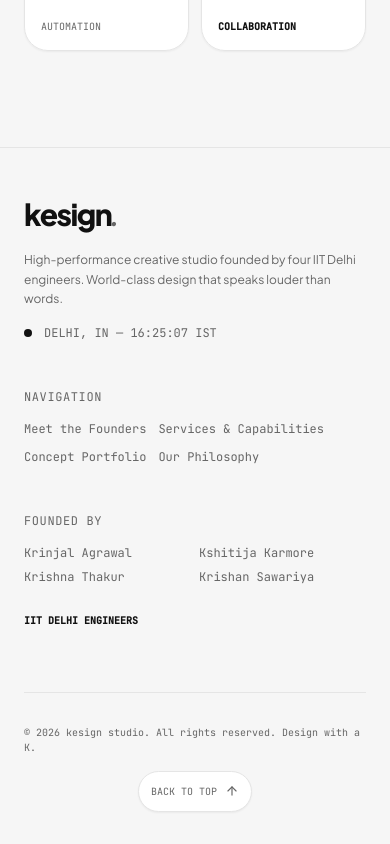
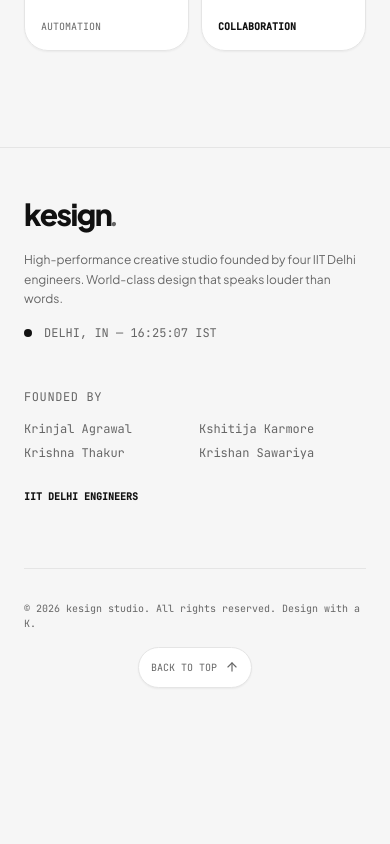
Before and after one commit to kinzyy04/kesign, a React (Vite) app: page / in a window 390 px wide. Shown: the part 7721-8565 px from the top of the page. After the commit the page ends 8441 px from the top, so only its background shows below. Built offline with nearby package versions, Linux system fonts and the light colour scheme.

Commit message:
Remove footer navigation links and work ribbon navbar item

```diff
--- a/src/components/Footer.jsx
+++ b/src/components/Footer.jsx
@@ -24,7 +24,7 @@ export const Footer = () => {
       <div className="max-w-7xl mx-auto px-6 sm:px-8">
         <div className="grid grid-cols-1 md:grid-cols-12 gap-12 pb-16 border-b border-[#E5E5E5]">
           {/* Brand Col */}
-          <div className="md:col-span-5 space-y-4">
+          <div className="md:col-span-6 space-y-4">
             <a href="#" className="inline-block text-3xl sm:text-4xl font-extrabold tracking-tighter text-[#111111]">
               kesign<span className="font-serif-italic text-[#666666]">.</span>
             </a>
@@ -37,20 +37,9 @@ export const Footer = () => {
             </div>
           </div>
 
-          {/* Quick Nav Col */}
-          <div className="md:col-span-3 space-y-3">
-            <div className="text-xs font-mono text-[#666666] uppercase tracking-wider mb-4">NAVIGATION</div>
-            <ul className="flex flex-wrap sm:flex-col gap-3 sm:gap-0 sm:space-y-2 text-xs font-mono text-[#666666]">
-              <li><a href="#team" className="hover:text-[#111111] transition-colors">Meet the Founders</a></li>
-              <li><a href="#services" className="hover:text-[#111111] transition-colors">Services &amp; Capabilities</a></li>
-
-              <li><a href="#services" className="hover:text-[#111111] transition-colors">Concept Portfolio</a></li>
-              <li><a href="#ai-philosophy" className="hover:text-[#111111] transition-colors">Our Philosophy</a></li>
-            </ul>
-          </div>
 
           {/* Founders Col */}
-          <div className="md:col-span-4 space-y-3">
+          <div className="md:col-span-6 space-y-3">
             <div className="text-xs font-mono text-[#666666] uppercase tracking-wider mb-4">FOUNDED BY</div>
             <div className="grid grid-cols-2 gap-2 text-xs font-mono text-[#666666]">
               <div>Krinjal Agrawal</div>
--- a/src/components/Navbar.jsx
+++ b/src/components/Navbar.jsx
@@ -16,7 +16,6 @@ export const Navbar = () => {
 
   const navLinks = [
     { name: "[FOUNDERS]", href: "#team" },
-    { name: "[WORK RIBBON]", href: "#services" },
     { name: "[WHAT WE BUILD]", href: "#services" },
 
     { name: "[LET'S TALK]", href: "#contact" },
```
